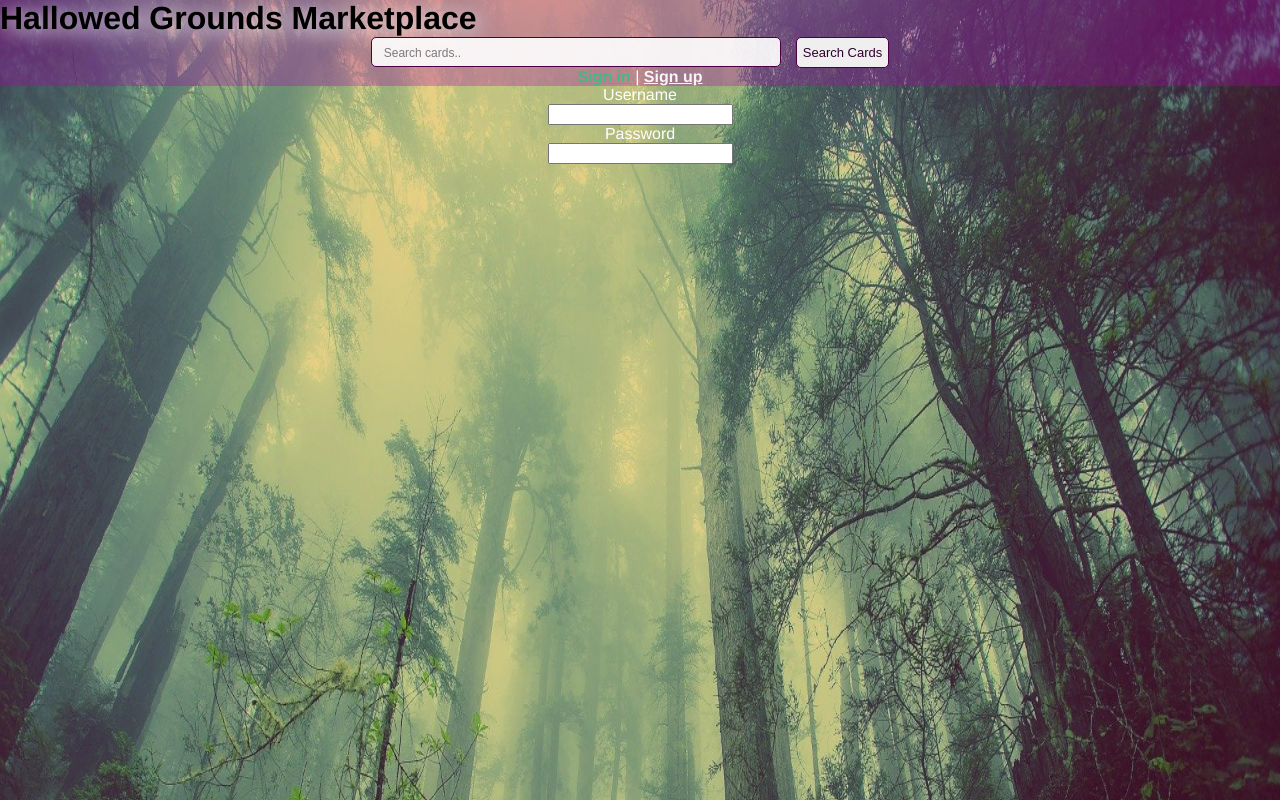
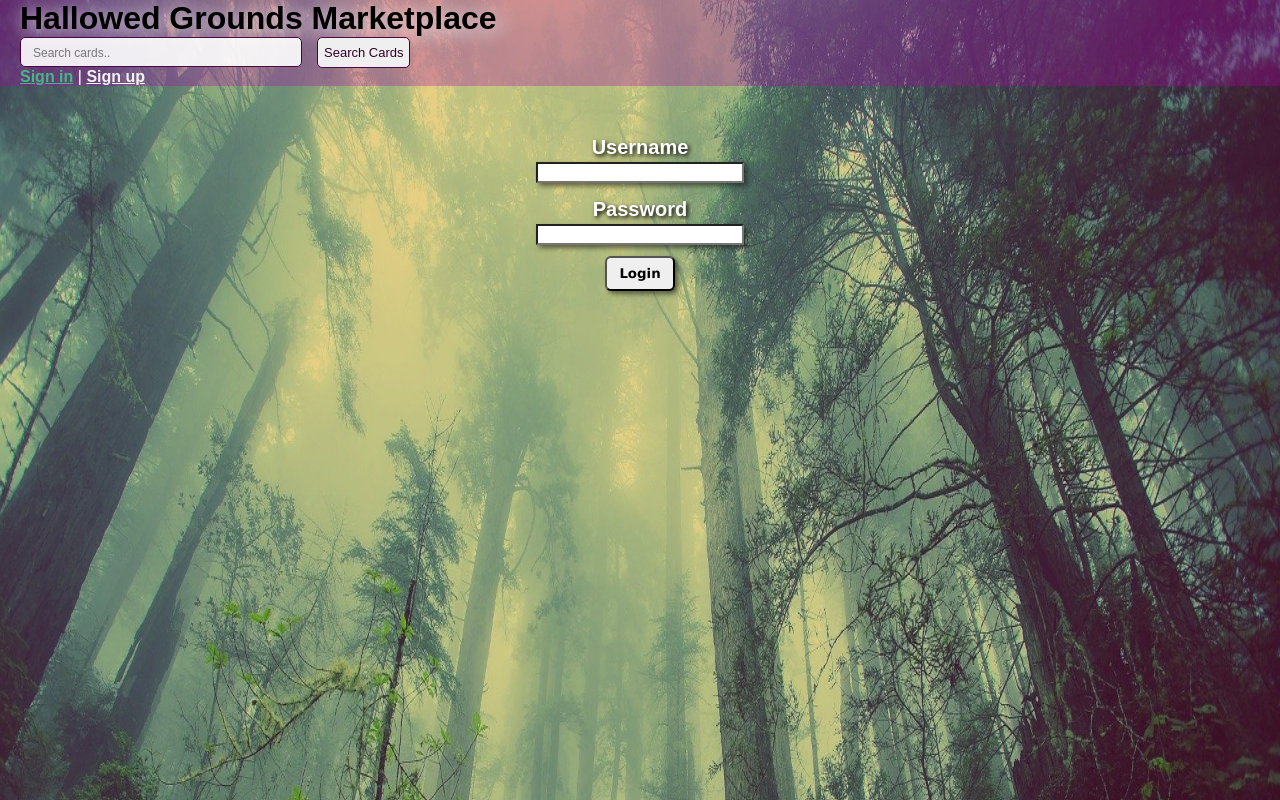
Before and after one commit to CapnSane/marketplace-with-Vue, a Vue app: page /login in a window 1280 px wide. Built offline with nearby package versions, Linux system fonts and the light colour scheme.

Commit message:
login and password field and minor corrections

```diff
--- a/src/App.vue
+++ b/src/App.vue
@@ -1,9 +1,8 @@
 <template>
-  <Header/>
+  <Header class="header"/>
   <!-- <router-view/> -->
 </template>
 <script lang="ts">
-import { defineComponent } from 'vue';
 import Header from '@/components/Header.vue';
 
 export default {
@@ -15,7 +14,7 @@ export default {
 </script>
 <style lang="scss">
 body {
-  // position: relative;
+  position: relative;
   // flex-wrap: wrap;
   background-color: black;
   background-image: url("../src/assets/forest.jpg");
@@ -23,8 +22,7 @@ body {
   background-repeat: no-repeat;
   background-position: initial;
   background-size: 100vw 110vw;
-  font-family: Avenir, Helvetica, Arial, sans-serif;
-  text-align: center;
+  font-family: Arial, sans-serif;
   color: rgb(255, 255, 255);
   margin: 0 0 0 0 !important;
   width: 100%;
--- a/src/components/Header.vue
+++ b/src/components/Header.vue
@@ -1,7 +1,7 @@
 <template>
   <div id="header">
     <div class="header-div">
-      <div>
+      <div class="title-div">
         <router-link class="title" to="/">Hallowed Grounds Marketplace</router-link>
       </div>
       <div class="wrapper">
@@ -46,6 +46,10 @@ export default {
   }
 }
 
+.header-div {
+  margin-left: 20px;
+}
+
 .title {
   display: flex;
   left: 10px;
@@ -66,4 +70,5 @@ export default {
 //     font-size: 2vw;
 //   }
 // }
+
 </style>
--- a/src/components/Searchbar.vue
+++ b/src/components/Searchbar.vue
@@ -16,7 +16,7 @@ export default {
   position: relative;
   // height: 2.5vw;
   // float: right;
-  margin-right: 20px;
+  // margin-right: 20px;
   top: 0;
   bottom: 0;
   label {
@@ -33,7 +33,7 @@ export default {
     padding: 4px 12px;
     margin-right: 10px;
     height: 20px;
-    width: 30vw;
+    width: 20vw;
     color: rgba(0, 0, 0, 0.7);
     border: 1px solid rgb(75, 0, 67);
     transition: 0.15s all ease-in-out;
@@ -61,5 +61,7 @@ export default {
   border-radius: 5px;
   margin-top: -10px;
   margin-left: 5px;
+  cursor: pointer;
+  outline: none;
 }
 </style>
--- a/src/router/index.ts
+++ b/src/router/index.ts
@@ -13,6 +13,11 @@ const routes: Array<RouteRecordRaw> = [
     name: 'Login',
     component: Login,
   },
+  // {
+  //   path: '/signup',
+  //   name: 'Signup',
+  //   component: Signup,
+  // },
 
   // {
   //   path: '/about',
--- a/src/views/Home.vue
+++ b/src/views/Home.vue
@@ -105,6 +105,7 @@ export default {
   font-size: 52px;
   color: rgb(0, 0, 0);
   text-shadow: rgb(225, 250, 255) 2px 2px 6px;
+  text-align: center;
 }
 
 .welcome-subtitle {
@@ -116,5 +117,6 @@ export default {
   width: 70vw;
   color: rgb(0, 0, 0);
   text-shadow: rgb(225, 250, 255) 2px 2px 6px;
+  text-align: center;
 }
 </style>
--- a/src/views/Login.vue
+++ b/src/views/Login.vue
@@ -1,33 +1,97 @@
 <template>
   <div class="login">
     <div>Username</div>
-    <input type="username">
+    <input
+      class="input-bar"
+      v-model="username"
+      ref="usernameEl"
+      type="username"
+      @keyup="userNameHandler"
+    />
     <div>Password</div>
-    <input type="password">
+    <input
+      class="input-bar"
+      v-model="password"
+      ref="passwordEl"
+      type="password"
+      @keyup="passwordHandler"
+    />
+    <div>
+      <button class="button-login" @click="login">Login</button>
+    </div>
   </div>
 </template>
 
 <script lang="ts">
-import { defineComponent } from 'vue';
+import { toRefs, reactive, ref } from 'vue';
 
-export default defineComponent({
+export default {
   components: {},
   setup() {
+    const usernameEl = ref();
+    const passwordEl = ref();
+    const state = reactive({
+      username: '',
+      password: '',
+    });
+
+    const login = () => {
+      console.log('fazendo login');
+    };
+
+    const userNameHandler = (e: KeyboardEvent) => {
+      if (e.key === 'Enter' && state.username) {
+        console.log('deu');
+        passwordEl.value.focus();
+      }
+    };
+
+    const passwordHandler = (e: KeyboardEvent) => {
+      if (e.key === 'Enter' && state.username && state.password) {
+        console.log('login');
+        login();
+      }
+    };
+
     return {
-
+      ...toRefs(state),
+      login,
+      userNameHandler,
+      passwordHandler,
+      usernameEl,
+      passwordEl,
     };
   },
-});
+};
 </script>
 
 <style lang="scss" scoped>
 .login {
-  display: inline;
+  display: block;
   align-items: center;
   justify-content: center;
   text-align: center;
-  vertical-align: middle;
-
+  margin-top: 50px;
+  font-weight: bold;
+  font-size: 20px;
+  text-shadow: 2px 2px 4px rgba(0, 0, 0, 1);
 }
 
+.input-bar {
+  width: 200px;
+  box-shadow: 3px 3px 5px rgba(0, 0, 0, 0.5);
+  margin-bottom: 15px;
+}
+
+.button-login {
+  outline: none;
+  border-radius: 6px;
+  height: 35px;
+  width: 70px;
+  cursor: pointer;
+  font-family: 'Lucida Sans', Geneva, Verdana, sans-serif;
+  font-weight: bold;
+  box-shadow: 3px 3px 5px rgba(0, 0, 0, 0.5);
+  margin-top: -5px;
+}
 </style>
```
